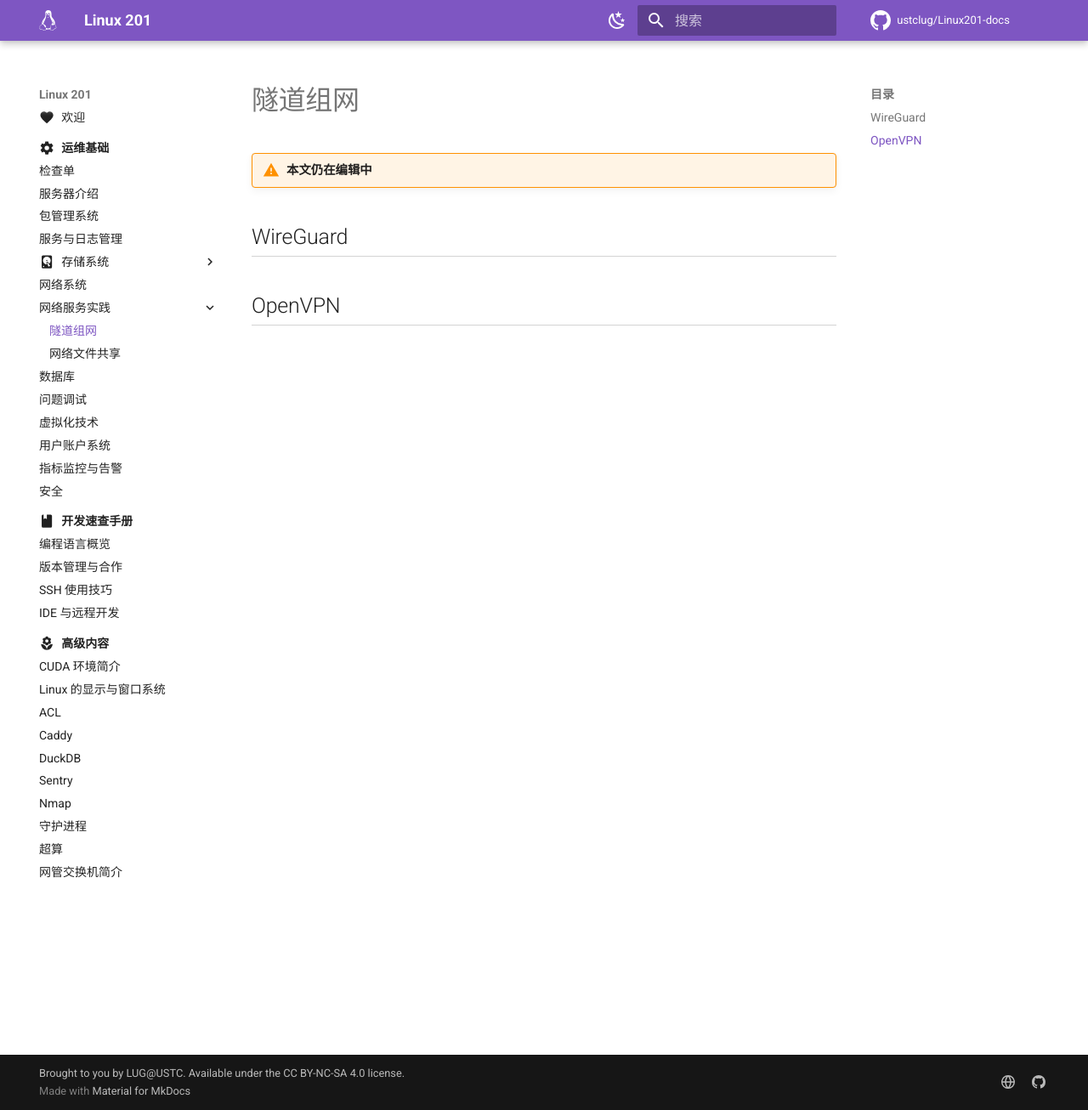
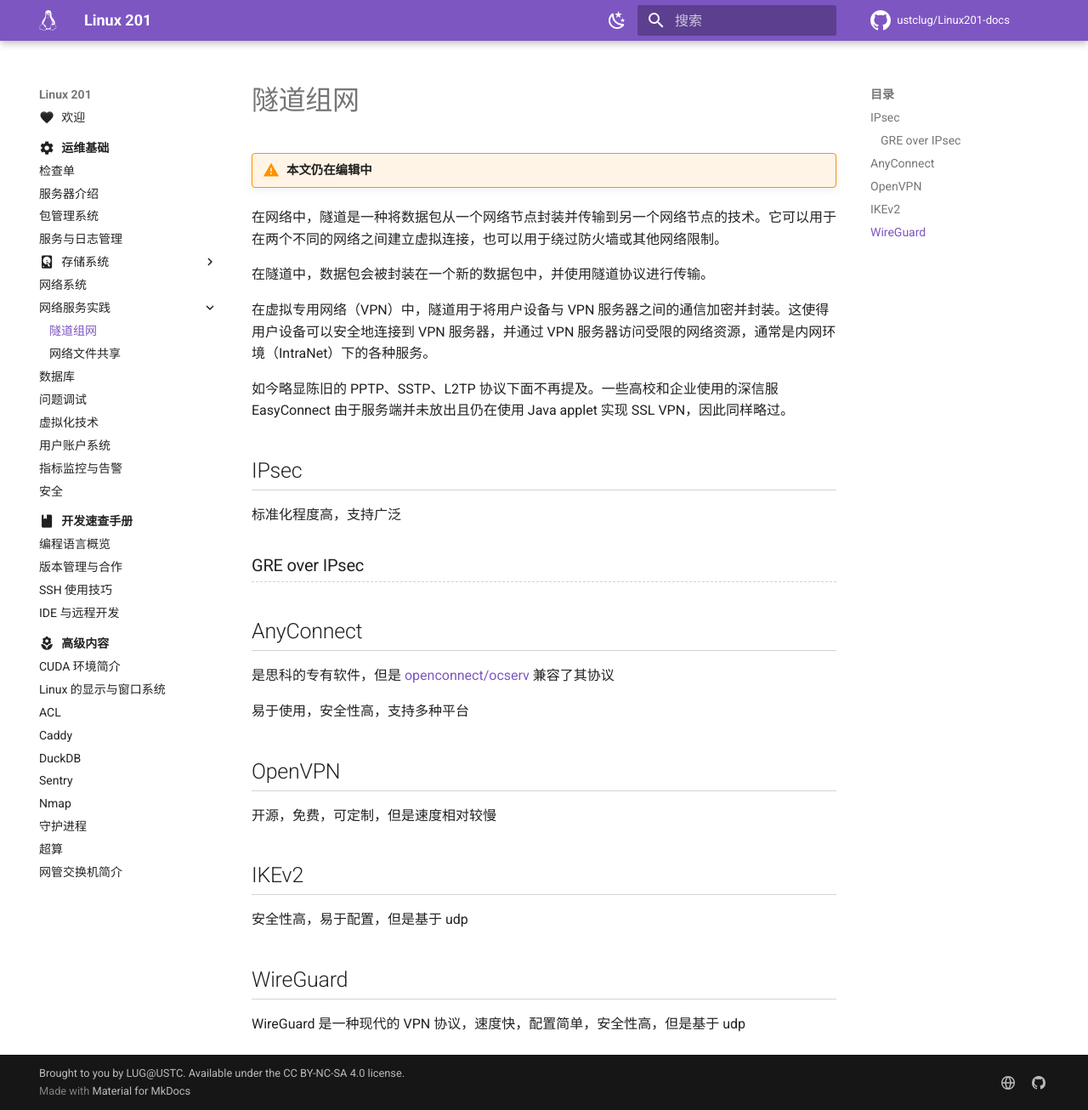
Before and after one commit to ustclug/Linux201-docs, an MkDocs documentation site: the page built from docs/ops/network-service/intranet.md, in a window 1280 px wide and 1306 px high. Shown: the whole window at 85% size. Built offline with MkDocs 1.6.1 and Material for MkDocs 9.7.7, drawn with Linux system fonts in a browser that asks for light colours; comment, search, counter and statistics services are not loaded.

Commit message:
ops/netserv/intranet add intranet

```diff
--- a/docs/ops/network-service/intranet.md
+++ b/docs/ops/network-service/intranet.md
@@ -2,6 +2,34 @@
 
 !!! warning "本文仍在编辑中"
 
+在网络中，隧道是一种将数据包从一个网络节点封装并传输到另一个网络节点的技术。它可以用于在两个不同的网络之间建立虚拟连接，也可以用于绕过防火墙或其他网络限制。
+
+在隧道中，数据包会被封装在一个新的数据包中，并使用隧道协议进行传输。
+
+在虚拟专用网络（VPN）中，隧道用于将用户设备与 VPN 服务器之间的通信加密并封装。这使得用户设备可以安全地连接到 VPN 服务器，并通过 VPN 服务器访问受限的网络资源，通常是内网环境（IntraNet）下的各种服务。
+
+如今略显陈旧的 PPTP、SSTP、L2TP 协议下面不再提及。一些高校和企业使用的深信服 EasyConnect 由于服务端并未放出且仍在使用 Java applet 实现 SSL VPN，因此同样略过。
+
+## IPsec
+
+标准化程度高，支持广泛
+
+### GRE over IPsec
+
+## AnyConnect
+
+是思科的专有软件，但是 [openconnect/ocserv](https://gitlab.com/openconnect/ocserv) 兼容了其协议
+
+易于使用，安全性高，支持多种平台
+
+## OpenVPN
+
+开源，免费，可定制，但是速度相对较慢
+
+## IKEv2
+
+安全性高，易于配置，但是基于 udp
+
 ## WireGuard
 
-## OpenVPN
+WireGuard 是一种现代的 VPN 协议，速度快，配置简单，安全性高，但是基于 udp
```
